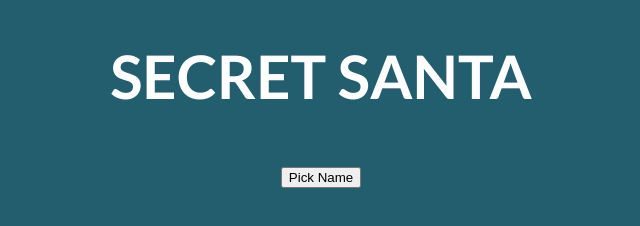
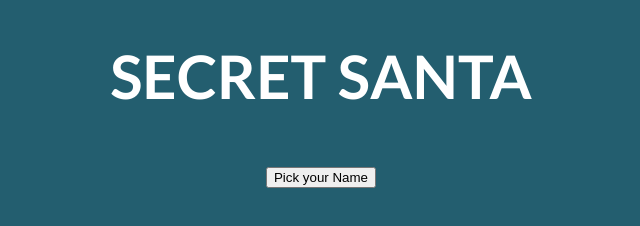
Before and after one commit to HoustonQuickLinks/SecretSanta, a plain HTML site: page index.html in a window 1280 px wide. Shown: the full height of the page, 319-959 px from the left. Drawn offline with Linux system fonts and the light colour scheme.

Commit message:
Update index.html

```diff
--- a/index.html
+++ b/index.html
@@ -11,7 +11,7 @@
 <body class="color">
 
     <h1 id="output" style="text-align: center">Secret Santa</h1>
-    <div class="button_display"><button onclick="snow_flake()">Pick Name</button></div>
+    <div class="button_display"><button onclick="snow_flake()">Pick your Name</button></div>
     <section class="sky">
     </section>
 </body>
```
